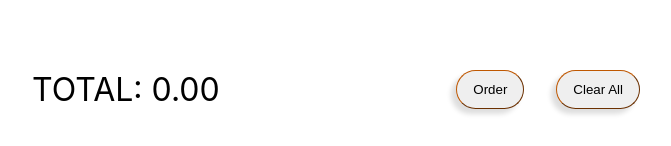
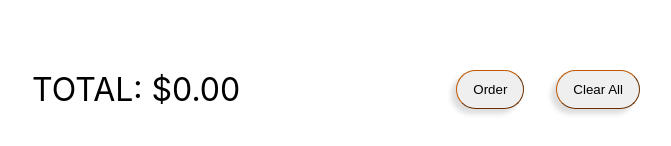
Before and after one commit to sizeru/cs378-p3, a React (Create React App) app: page / in a window 1280 px wide. Shown: the part 1835-1981 px from the top of the page, without its empty margins (296-967 px from the left). Built offline with nearby package versions, Linux system fonts and the light colour scheme.

Commit message:
Add $ to total

```diff
--- a/src/components/MenuFooter.js
+++ b/src/components/MenuFooter.js
@@ -3,7 +3,7 @@ import React from 'react';
 const MenuFooter = ({total, onReset, onOrder}) => {
     return (
         <div className='menu-footer'>
-            <p>TOTAL: {total.toFixed(2)}</p>
+            <p>TOTAL: ${total.toFixed(2)}</p>
             <div className='menu-footer-buttons'>
                 <button className='menu-item-button' onClick={onOrder}>Order</button>
                 <button className='menu-item-button' onClick={onReset}>Clear All</button>
```
